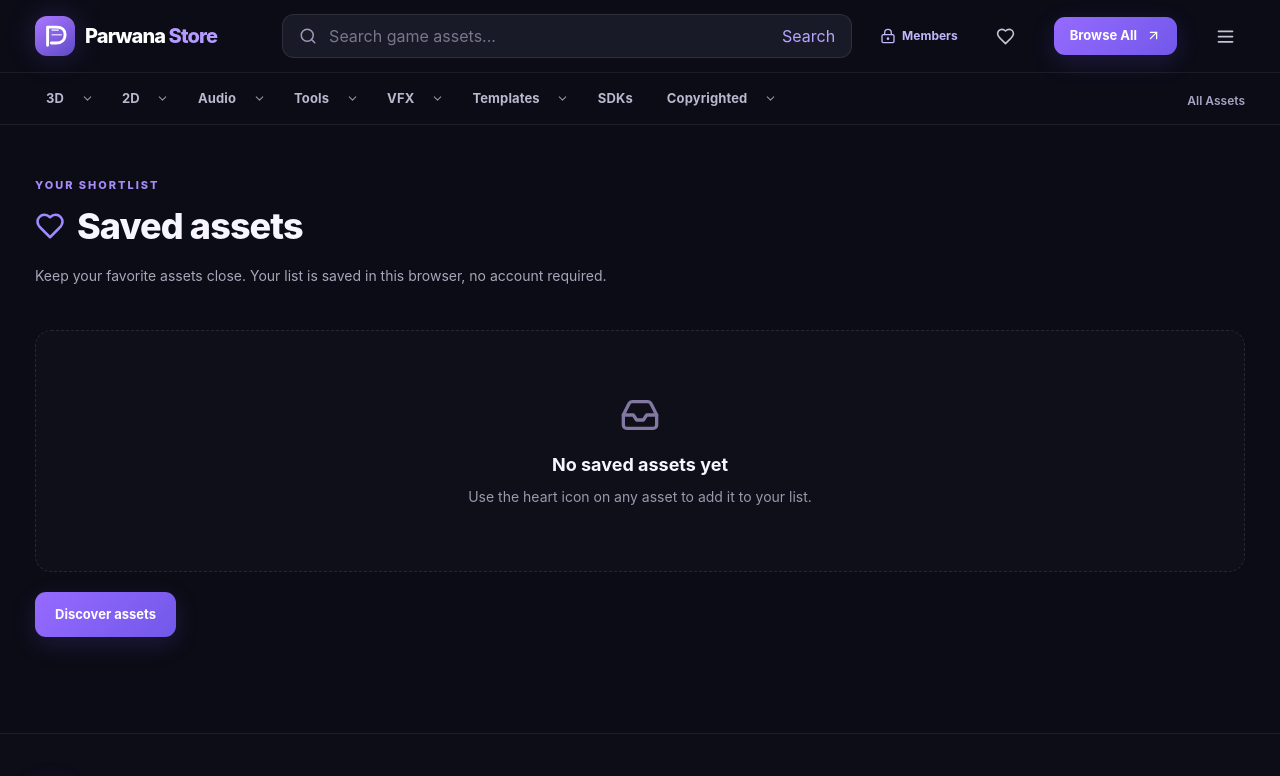
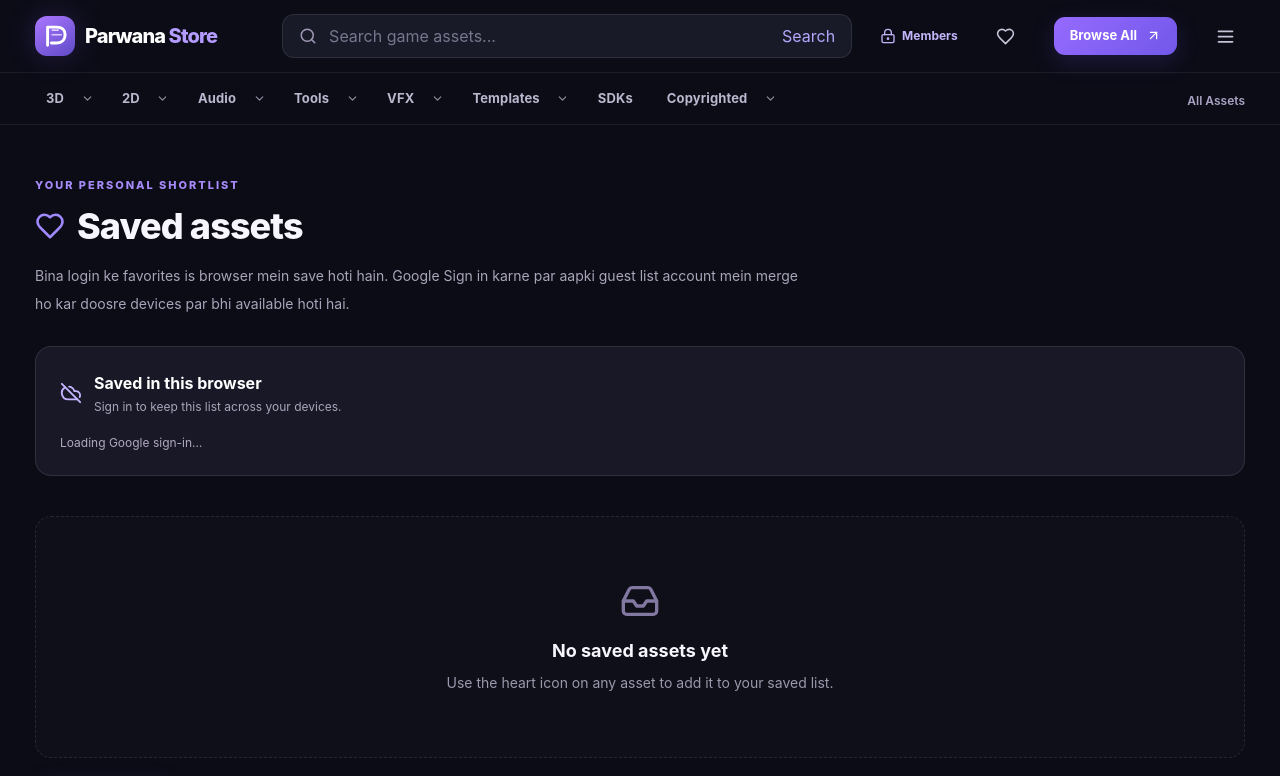
Before and after one commit to parwanaassetstore/parwanaassetstore.github.io, a React (Vite) app: page /#/favorites in a window 1280 px wide. Shown: the top 776 px of the page. Built offline with nearby package versions, Linux system fonts and the light colour scheme.

Commit message:
Add files via upload

```diff
--- a/src/pages/Favorites.jsx
+++ b/src/pages/Favorites.jsx
@@ -1,9 +1,45 @@
-import { Heart } from 'lucide-react'
+import { Cloud, CloudOff, CloudUpload, Heart, RefreshCw } from 'lucide-react'
 import { Link } from 'react-router-dom'
 import AssetCard from '../components/AssetCard'
+import GoogleMemberButton from '../components/GoogleMemberButton'
 import { EmptyState, LoadingState } from '../components/Shared'
 
-export default function Favorites({assets,loading,favorites,isFavorite,toggleFavorite}) {
-  const saved=assets.filter(a=>favorites.includes(a.id))
-  return <div className="container-main pt-10 sm:pt-13 animate-fade-in"><p className="eyebrow">Your shortlist</p><h1 className="text-3xl sm:text-4xl font-extrabold tracking-tight mt-3 flex items-center gap-3"><Heart size={30} className="text-[#a18aff]"/> Saved assets</h1><p className="mt-4 text-sm text-[#aaa5ba] max-w-2xl leading-7">Keep your favorite assets close. Your list is saved in this browser, no account required.</p><div className="mt-10">{loading?<LoadingState/>:saved.length?<div className="grid grid-cols-2 md:grid-cols-3 lg:grid-cols-4 gap-3 sm:gap-5">{saved.map(a=><AssetCard key={a.id} asset={a} isFavorite={isFavorite(a.id)} toggleFavorite={toggleFavorite}/>)}</div>:<div><EmptyState title="No saved assets yet" description="Use the heart icon on any asset to add it to your list."/><Link to="/assets" className="violet-button mt-5">Discover assets</Link></div>}</div></div>
+export default function Favorites({ assets, loading, favorites, isFavorite, toggleFavorite, syncStatus, syncError, retrySync, loggedIn }) {
+  const saved = assets.filter(a => favorites.includes(a.id))
+  return <div className="container-main pt-10 sm:pt-13 pb-20 animate-fade-in">
+    <p className="eyebrow">Your personal shortlist</p>
+    <h1 className="text-3xl sm:text-4xl font-extrabold tracking-tight mt-3 flex items-center gap-3">
+      <Heart size={30} className="text-[#a18aff]"/> Saved assets
+    </h1>
+    <p className="mt-4 text-sm text-[#aaa5ba] max-w-3xl leading-7">
+      Bina login ke favorites is browser mein save hoti hain. Google Sign in karne par aapki guest list account mein merge ho kar doosre devices par bhi available hoti hai.
+    </p>
+
+    <div className="rounded-2xl border border-white/10 bg-[#191827] p-5 sm:p-6 mt-7">
+      <div className="flex flex-wrap items-center justify-between gap-4">
+        <div className="flex items-center gap-3">
+          {syncStatus === 'guest' ? <CloudOff size={22} className="text-violet-300"/> : syncStatus === 'synced' ? <Cloud size={22} className="text-emerald-400"/> : <CloudUpload size={22} className="text-violet-300"/>}
+          <div>
+            <h2 className="font-bold text-white text-sm sm:text-base">
+              {syncStatus === 'guest' ? 'Saved in this browser' : syncStatus === 'synced' ? 'Synced with your Google account' : syncStatus === 'error' ? 'Cloud sync needs attention' : 'Syncing your saved assets…'}
+            </h2>
+            <p className="text-[#aaa5ba] text-xs mt-1">
+              {syncStatus === 'guest' ? 'Sign in to keep this list across your devices.' : syncStatus === 'synced' ? 'Your saved assets are linked to this Google account.' : syncStatus === 'error' ? 'Your recent changes remain on this browser. Retry to save them online.' : 'Your browser favorites and account favorites are being combined.'}
+            </p>
+          </div>
+        </div>
+        {loggedIn && <button type="button" onClick={retrySync} className="inline-flex items-center gap-2 text-xs rounded-lg border border-violet-400/30 text-violet-200 py-2.5 px-3 hover:bg-violet-400/10">
+          <RefreshCw size={15}/> Sync now
+        </button>}
+      </div>
+      {syncStatus === 'error' && <p role="alert" className="text-amber-200 text-xs mt-4">{syncError}</p>}
+      {!loggedIn && <div className="mt-5"><GoogleMemberButton/></div>}
+    </div>
+
+    <div className="mt-10">{loading ? <LoadingState/> : saved.length ?
+      <div className="grid grid-cols-2 md:grid-cols-3 lg:grid-cols-4 gap-3 sm:gap-5">
+        {saved.map(asset => <AssetCard key={asset.id} asset={asset} isFavorite={isFavorite(asset.id)} toggleFavorite={toggleFavorite}/>)}
+      </div> : <div><EmptyState title="No saved assets yet" description="Use the heart icon on any asset to add it to your saved list."/><Link to="/assets" className="violet-button mt-5">Discover assets</Link></div>}
+    </div>
+  </div>
 }
```
